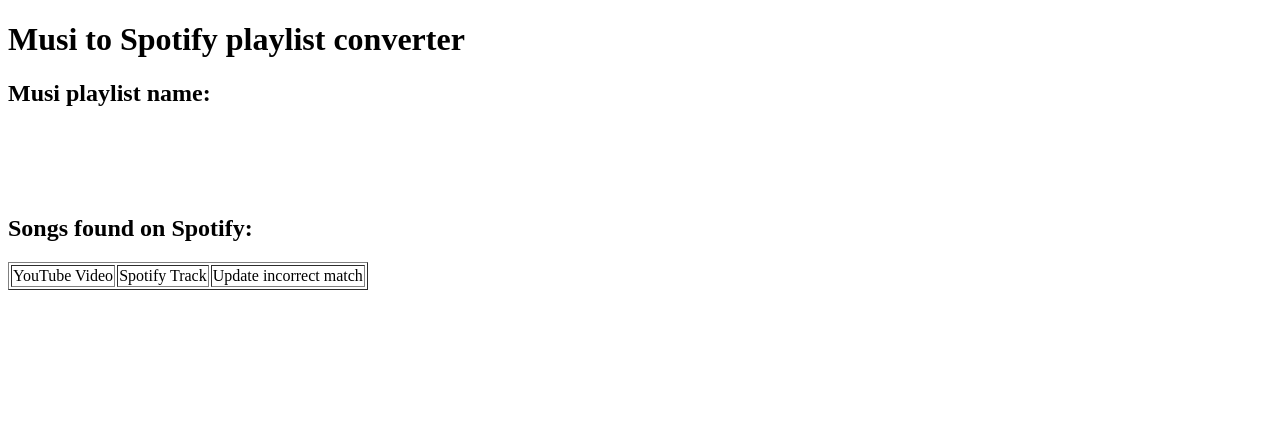
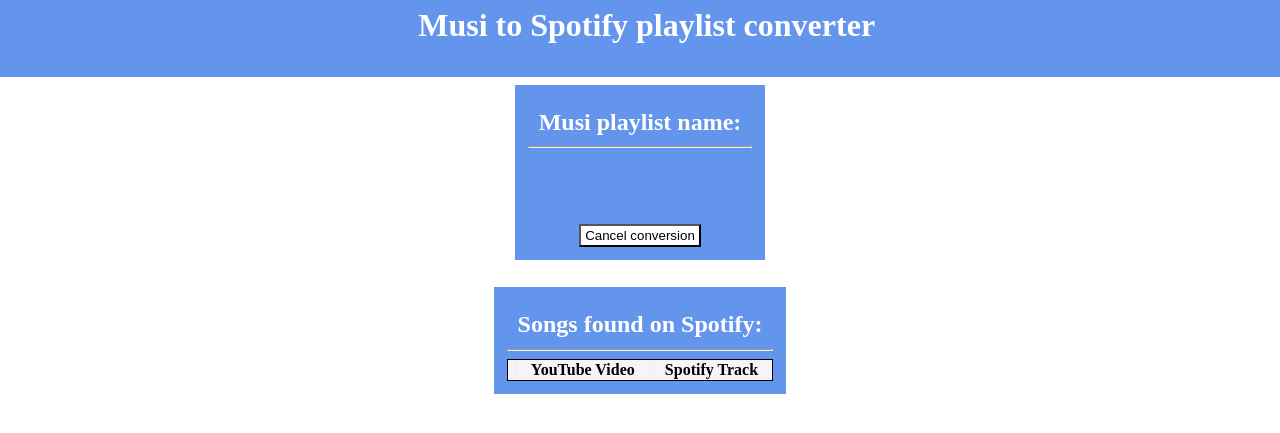
Before and after one commit to CCybart/Musi2Spotify, a Python web app: template Templates/playlist.html in a window 1280 px wide. Shown: the top 433 px of the page. Run offline with Jinja, Linux system fonts and the light colour scheme; the template is opened without the code that fills it, so the values that code supplies are empty.

Commit message:
Added CSS, fixed list direction

```diff
--- a/Templates/playlist.html
+++ b/Templates/playlist.html
@@ -4,69 +4,88 @@
     <meta charset="UTF-8">
     <meta name="viewport" content="width=device-width, initial-scale=1.0">
     <title>Musi2Spotify</title>
-	<style>
-		.flex-container {
-			display: flex;
-			flex-direction: row;
-			flex-wrap: nowrap;
-		}
-	</style>
+	<link rel="stylesheet" href="static/base.css">
     <script src="static/js/playlist_updater.js"></script>
 </head>
 <body>
-    <h1>Musi to Spotify playlist converter</h1>
+	<h1 class="header">Musi to Spotify playlist converter</h1>
 
+	<div class="body">
+
+	<div class="textbox">
     <h2 id="playlistName">Musi playlist name: </h2>
+	<hr>
 	<p id="scraped"><br></p>
 	<p id="matched"><br></p>
+	<a href="/">
+		<button type="button">Cancel conversion</button>
+	</a>
+	</div>
 
-	<div id="matchUpdater" style="display: none;">
-	Please verify the matches found on Spotify are correct, then press "Convert" to convert your playlist!<br>
-	<button type="button" onclick="create_playlist()">Convert</button><br><br>
-	Optional: to replace an existing Spotify playlist with this one, enter the link to the playlist below:
+	<div id="matchUpdater" style="display: none; width: 70%; margin: auto;">
+	<div class="flex-container">
+	<div class="textbox">
+	<button type="button" onclick="create_playlist()">
+		<h2>Convert playlist</h2>
+	</button><br>
+	<hr>
+	<p>Please scroll down and verify the matches found on Spotify are correct before converting.</p>
+	<hr>
+	<p>To replace an existing Spotify playlist with this one, enter the link to the playlist below:<br>
 	<form>
 		<input type="text" id="existingPlaylist" name="url" value="">
 	</form>
+	<p class="note">Note: the playlist you are replacing will be unrecoverable if you pick the wrong one. Please double check this is the correct link.</p>
+	</p>
+	</div>
+	<div class="textbox">
 	<h2>Manually match YouTube video to Spotify track (optional):</h2>
-	<h3 id="isSelected">Select a song below:</h3>
+	<hr>
+	<h3 id="isSelected">Select a song below.</h3>
 	<div id="selectedSection" style="display: none;">
-	<a id="selectedVideo"></a>
+	<p style="background:white; display:inline-block; padding: 5pt; margin:0;"><a id="selectedVideo"></a><p>
+	<hr>
 	<h3 id="hasMatch">Matching Spotify track:</h3>
 	<form onsubmit="return update_match()">
 		<input type="text" id="matchedSong" name="url" value="">
 		<input type="submit" value="Update">
 	</form>
 	<div id="removeButton" style="display: none;">
+	<p>If the song isn't on spotify:
 	<button type="button" onclick="remove_match()">Remove match</button>
-	(Only press if the song isn't on spotify and it was marked as such!)<br>
-	</div><br>
-	<button type="button" onclick="cancel_selection()">Cancel match</button>
+	</p>
+	</div>
+	<hr>
+	<p><button type="button" onclick="cancel_selection()">Cancel</button></p>
+	</div>
+	</div>
 	</div>
 	</div>
 
 	<div class="flex-container">
-	 <div id="notFoundContainer" style="display: none;">
+	 <div id="notFoundContainer" class="box" style="display: none;">
 	  <h2>Songs not found on Spotify:  </h2>
-	  <div style="overflow-y:auto;max-height: 200px;">
+	  <hr>
+	  <div class="tableframe">
        <table border="1"><thead>
         <tr>
+		 <td></td>
          <td>YouTube Video</td>
-         <td>Add matching song</td>
         </tr></thead>
 	    <tbody id="notFoundTableBody">
 	    </tbody>
        </table>
 	  </div>
 	 </div>
-
- 	 <div>
+ 	 <div class="box">
  	  <h2>Songs found on Spotify:</h2>
- 	  <div style="overflow-y:auto;max-height: 200px;">
+	  <hr>
+ 	  <div class="tableframe">
        <table border="1"><thead>
         <tr>
+		 <td></td>
          <td>YouTube Video</td>
          <td>Spotify Track</td>
-		 <td>Update incorrect match</td>
         </tr></thead>
  	    <tbody id="foundTableBody">
  	    </tbody>
@@ -74,6 +93,6 @@
  	  </div>
 	 </div>
  	</div>
-
+	</div>
 </body>
 </html>
--- a/main.py
+++ b/main.py
@@ -153,7 +153,7 @@ def convert_playlist(link):
     spotify_songs=[]
     not_found=[]
     db_connection=connect_to_db()
-    for musi_song in youtube_songs:
+    for musi_song in reversed(youtube_songs):
         if not currently_loading:
             load_error="Unknown error"
             return
@@ -348,7 +348,7 @@ def update_match():
                 not_found.remove(nf_song)
             spotify_songs.pop(index)
             spotify_songs.insert(index,sp_song)
-            add_match(yt_song,sp_song,len(youtube_songs)-index-1)
+            add_match(yt_song,sp_song,index)
         else:
             not_found.insert(0,nf_song)
             for song in spotify_songs:
@@ -356,7 +356,7 @@ def update_match():
                     spotify_songs.remove(song)
                     spotify_songs.insert(index,{})
                     break
-            add_match(yt_song,sp_song,len(youtube_songs)-index-1,True)
+            add_match(yt_song,sp_song,index,True)
 
         return {"message":"Success"}
     return redirect("/")
--- /dev/null
+++ b/static/base.css
@@ -0,0 +1,102 @@
+p {
+	display: block;
+	margin: 10pt;
+}
+
+table {
+	color: black;
+	background: white;
+	margin: auto;
+	width: 100%;
+	border: 1px solid;
+	border-collapse: collapse;
+}
+
+hr {
+	width: 1;
+	color: white;
+}
+
+thead {
+	background: whitesmoke;
+	font-weight: bold;
+}
+
+td {
+	padding-left: 2pt;
+	padding-right: 2pt;
+}
+
+input {
+	padding: 1.5pt 3pt;
+	background:white;
+}
+input[type=text] {
+	width: 200pt;
+}
+
+button {
+	padding: 1.5pt 3pt;
+	background:white
+}
+
+h1, h2, h3 {
+	margin: 8pt;
+}
+
+.header {
+	position: fixed;
+	top: 0;
+	left: 0;
+	width: 100%;
+	height: 8%;
+	margin: 0;
+	padding: 5pt;
+	text-align: center;
+	color: white;
+	background: cornflowerblue;
+	border-color: white;
+	border-bottom-style: solid;
+	border-width: 1%;
+}
+
+.body {
+	width: 90%;
+	margin: auto;
+	padding-top: 5%;
+	text-align: center;
+}
+
+.note {
+	font-size: 8pt;
+	color: whitesmoke;
+	margin: 4pt;
+}
+
+.flex-container {
+	display: flex;
+	flex-direction: row;
+	flex-wrap: nowrap;
+}
+
+.tableframe {
+	overflow-y: auto;
+	max-height: 200px;
+}
+
+.textbox {
+	color: white;
+	background: cornflowerblue;
+	padding: 10pt;
+	margin: 10pt auto;
+	max-width: 45%;
+	display: inline-block;
+}
+
+.box {
+	color: white;
+	background: cornflowerblue;
+	padding: 10pt;
+	margin: 10pt auto;
+	width: auto;
+}
--- a/static/js/playlist_updater.js
+++ b/static/js/playlist_updater.js
@@ -20,7 +20,10 @@ function fetchLiveData() {
 		else{
 			document.getElementById("notFoundContainer").style.display="none";
 		}
+
+		let nf_count=0;
 		data.not_found.forEach(song => {
+			nf_count+=1;
 			let row = document.createElement('tr');
 
 			let Cell = document.createElement('td');
@@ -35,12 +38,12 @@ function fetchLiveData() {
 			Button.addEventListener("click", selectSong, false);
 			Button.url=song.url;
 			Button.sp_url=""
-			let ButtonText = document.createTextNode("Select");
+			let ButtonText = document.createTextNode(nf_count);
 			Button.appendChild(ButtonText);
 			ButtonCell.appendChild(Button);
 
+			row.appendChild(ButtonCell);
 			row.appendChild(Cell);
-			row.appendChild(ButtonCell);
 
 			notFoundTableBody.appendChild(row);
 		});
@@ -48,7 +51,9 @@ function fetchLiveData() {
 		let foundTableBody = document.getElementById('foundTableBody');
 		foundTableBody.innerHTML = '';
 
+		let m_count=0;
 		data.matches.forEach(match => {
+			m_count+=1;
 			let row = document.createElement('tr');
 
 			let ytCell = document.createElement('td');
@@ -70,13 +75,13 @@ function fetchLiveData() {
 			Button.addEventListener("click", selectSong, false);
 			Button.url=match["yt_url"];
 			Button.sp_url=spLink.href
-			let ButtonText = document.createTextNode("Select");
+			let ButtonText = document.createTextNode(m_count);
 			Button.appendChild(ButtonText);
 			ButtonCell.appendChild(Button);
 
+			row.appendChild(ButtonCell);
 			row.appendChild(ytCell);
 			row.appendChild(spCell);
-			row.appendChild(ButtonCell);
 
 			foundTableBody.appendChild(row);
 		});
@@ -157,12 +162,15 @@ function update_match(){
 		document.getElementById("matchedSong").value="";
 		return false;
 	}
+	else{
+		alert("You have to specify a spotify link! If you want to remove this match because the song doesn't exist on spotify, use the \"remove match\" button.");
+	}
 	let yt_url=document.getElementById("selectedVideo").href;
 	fetch("/update_match", {method: "POST", body: JSON.stringify({yt_url:yt_url,sp_url:url,remove:false})}).then(response => response.json()).then(data => {
 		console.log(data);
 		if (data.message=="Success"){
 			fetchLiveData();
-			alert("Successfully updated match");
+			alert("Successfully updated match.");
 			cancel_selection();
 		}
 		else{
@@ -182,7 +190,7 @@ function remove_match(){
 		console.log(url);
 	}
 	else if (url!=""){
-		alert("Format invalid. Make sure you're copying the correct link!");
+		alert("Format invalid. Reselect song.");
 		document.getElementById("matchedSong").value="";
 		return false;
 	}
@@ -191,7 +199,7 @@ function remove_match(){
 		console.log(data);
 		if (data.message=="Success"){
 			fetchLiveData();
-			alert("Successfully removed match");
+			alert("Successfully removed match.");
 			cancel_selection();
 		}
 		else{
@@ -204,7 +212,7 @@ function remove_match(){
 
 function cancel_selection(){
 	document.getElementById("selectedSection").style.display='none';
-	document.getElementById("isSelected").innerHTML = "Select a song below:";
+	document.getElementById("isSelected").innerHTML = "Select a song below.";
 }
 
 var intervalId = window.setInterval(function(){
```
Also changed, not shown: Templates/index.html (+7 -1 lines).
